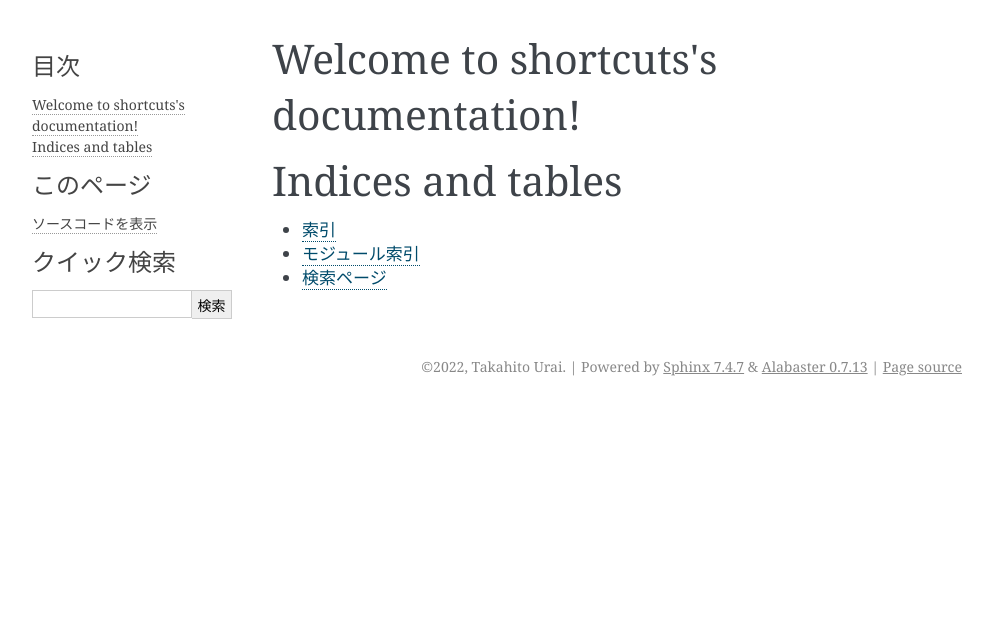
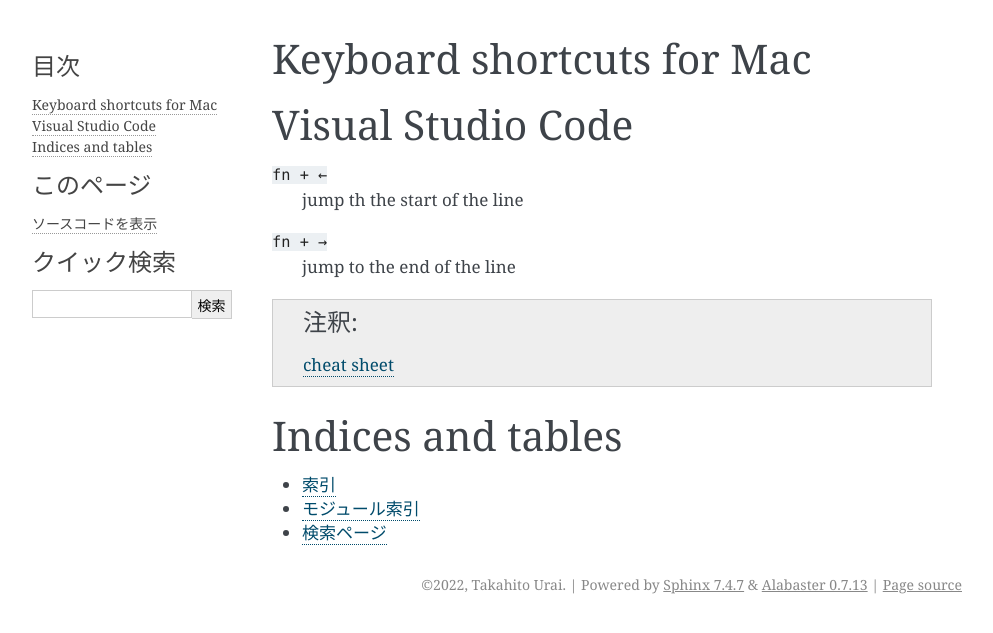
Before and after one commit to uraitakahito/shortcuts, a Sphinx documentation site: the page built from source/index.rst, in a window 1280 px wide. Shown: the top 633 px of the page, without its empty margins (148-1141 px from the left). Built offline with Sphinx 7.4.7, drawn with Linux system fonts in a browser that asks for light colours.

Commit message:
How to jump to the start of the line and end of the line

```diff
--- a/source/index.rst
+++ b/source/index.rst
@@ -3,13 +3,24 @@
    You can adapt this file completely to your liking, but it should at least
    contain the root `toctree` directive.
 
-Welcome to shortcuts's documentation!
+Keyboard shortcuts for Mac
 =====================================
 
 .. toctree::
    :maxdepth: 2
    :caption: Contents:
 
+Visual Studio Code
+==================
+
+``fn + ←``
+   jump th the start of the line
+
+``fn + →``
+   jump to the end of the line
+
+.. note::
+   `cheat sheet <https://code.visualstudio.com/shortcuts/keyboard-shortcuts-macos.pdf>`_
 
 
 Indices and tables
```
